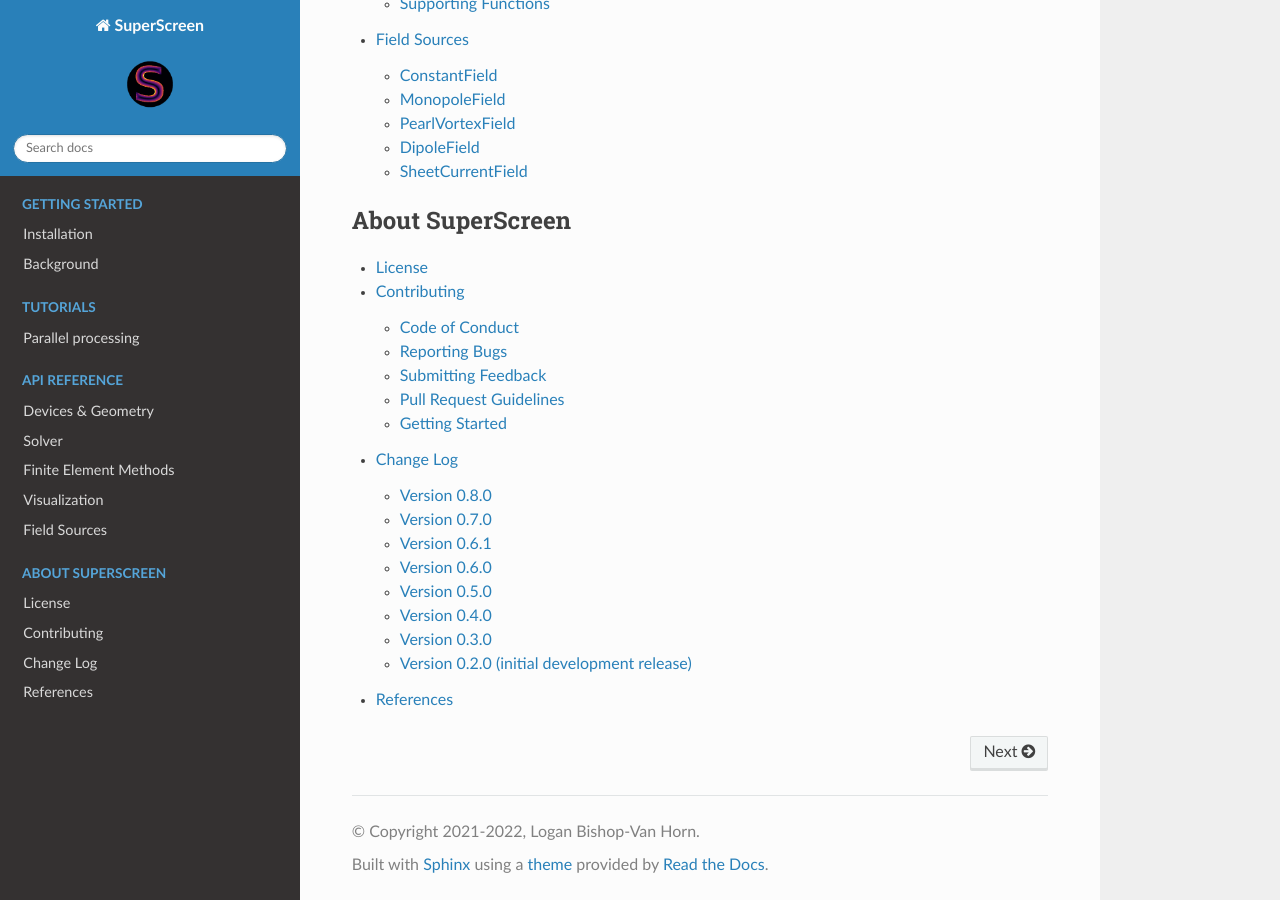
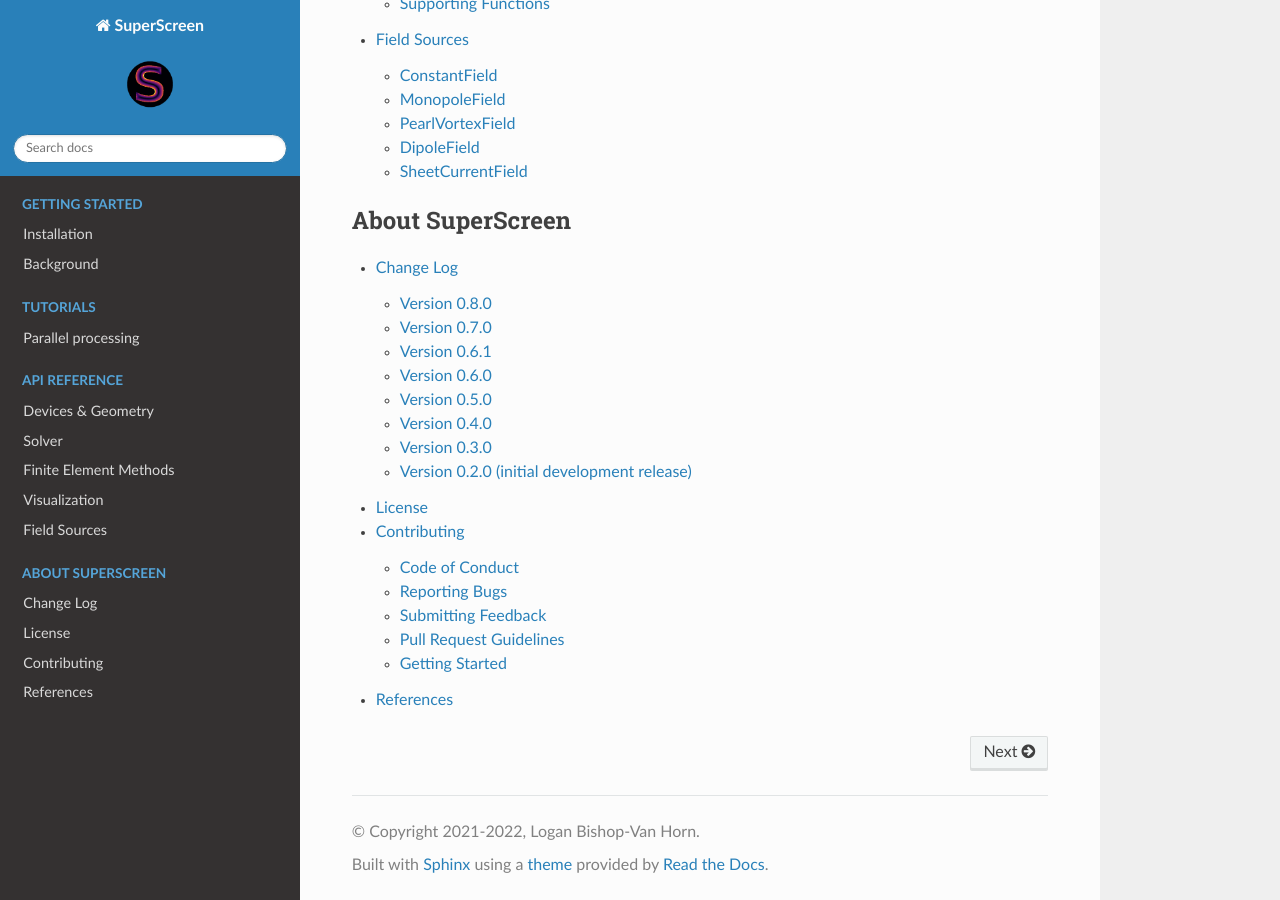
Before and after one commit to loganbvh/superscreen, a Sphinx documentation site: the page built from docs/index.rst, in a window 1280 px wide and 900 px high, scrolled down 2553 px. Built offline with Sphinx 7.4.7 and the Read the Docs theme 2.0.0, drawn with Linux system fonts in a browser that asks for light colours; pages that are not in the unit, such as notebooks, are missing from menus.

```diff
--- a/docs/index.rst
+++ b/docs/index.rst
@@ -125,9 +125,9 @@ If you use ``SuperScreen`` in your research, please cite the paper linked above.
    :maxdepth: 2
    :caption: About SuperScreen
 
+   about/changelog.rst
    about/license.rst
    about/contributing.rst
-   about/changelog.rst
    about/references.rst
 
 .. Indices and tables
```
